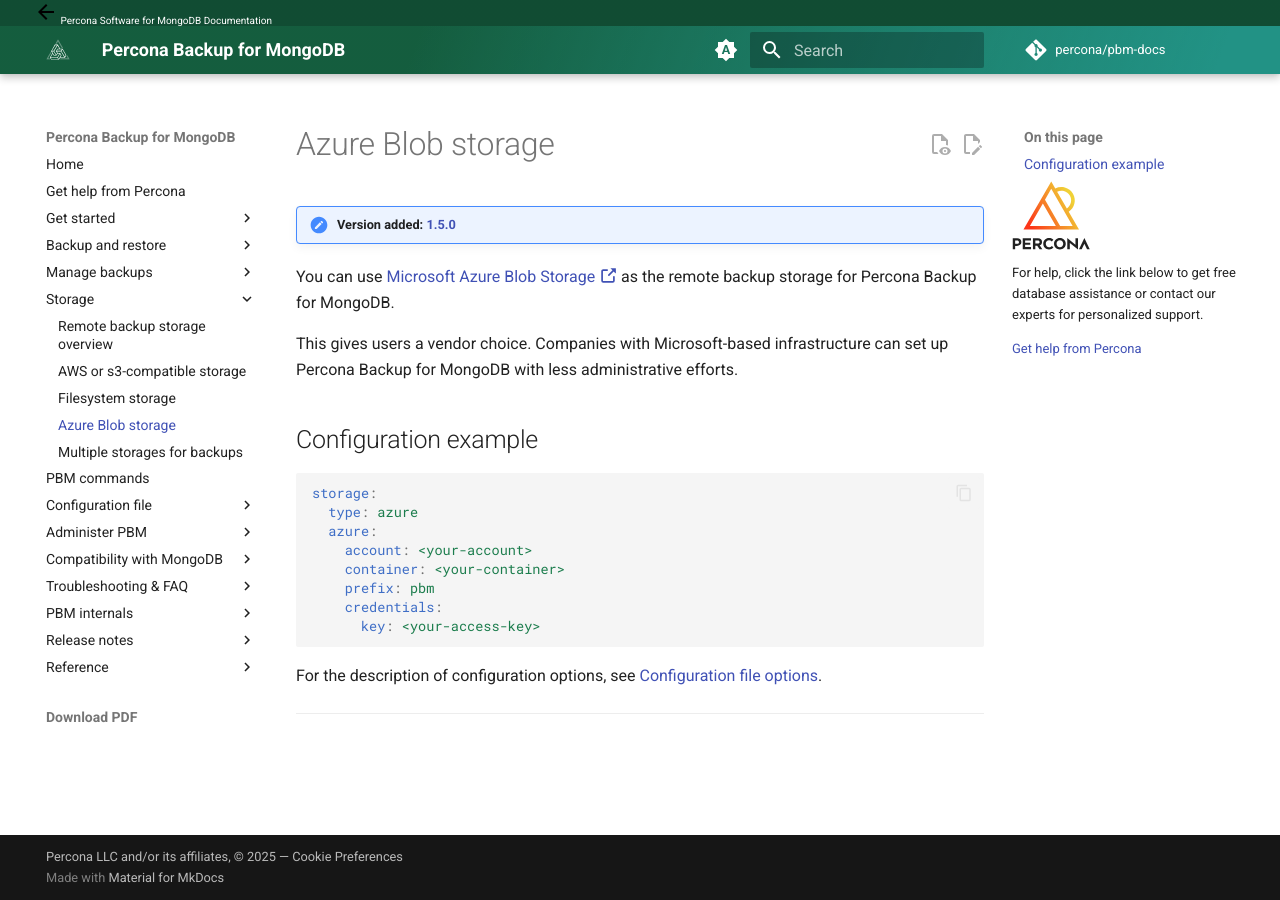
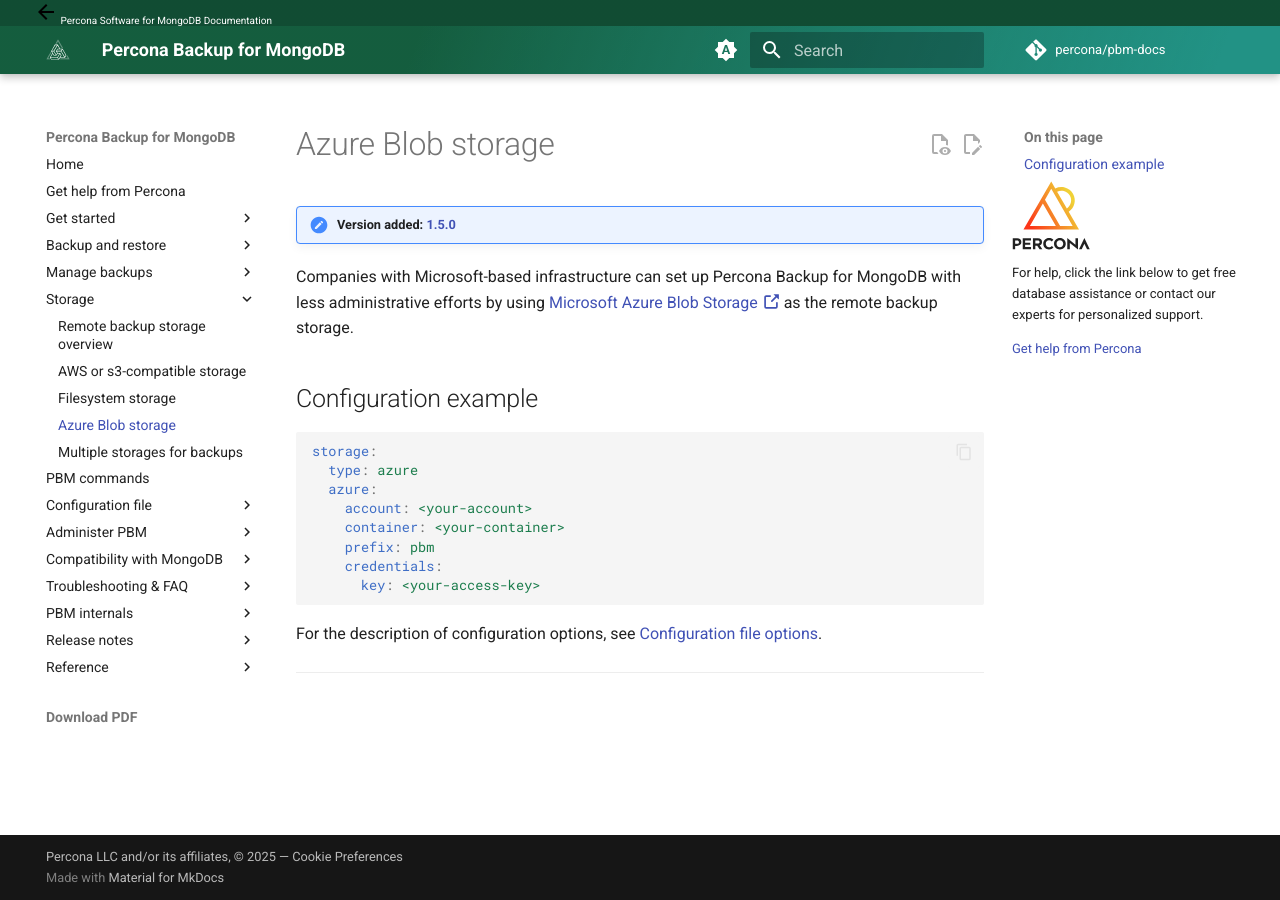
Before and after one commit to percona/pbm-docs, an MkDocs documentation site: the page built from docs/details/azure.md, in a window 1280 px wide. Built offline with MkDocs 1.6.1 and Material for MkDocs 9.7.7, drawn with Linux system fonts in a browser that asks for light colours; nearby versions of some CDN libraries; comment, search, counter and statistics services are not loaded.

Commit message:
Updated after the review

```diff
--- a/docs/details/azure.md
+++ b/docs/details/azure.md
@@ -2,9 +2,8 @@
 
 !!! admonition "Version added: [1.5.0](../release-notes/1.5.0.md)"
 
-You can use [Microsoft Azure Blob Storage :octicons-link-external-16:](https://docs.microsoft.com/en-us/azure/storage/blobs/storage-blobs-introduction) as the remote backup storage for Percona Backup for MongoDB.
+Companies with Microsoft-based infrastructure can set up Percona Backup for MongoDB with less administrative efforts by using [Microsoft Azure Blob Storage :octicons-link-external-16:](https://docs.microsoft.com/en-us/azure/storage/blobs/storage-blobs-introduction) as the remote backup storage.
 
-This gives users a vendor choice. Companies with Microsoft-based infrastructure can set up Percona Backup for MongoDB with less administrative efforts.
 
 ## Configuration example
 
```
